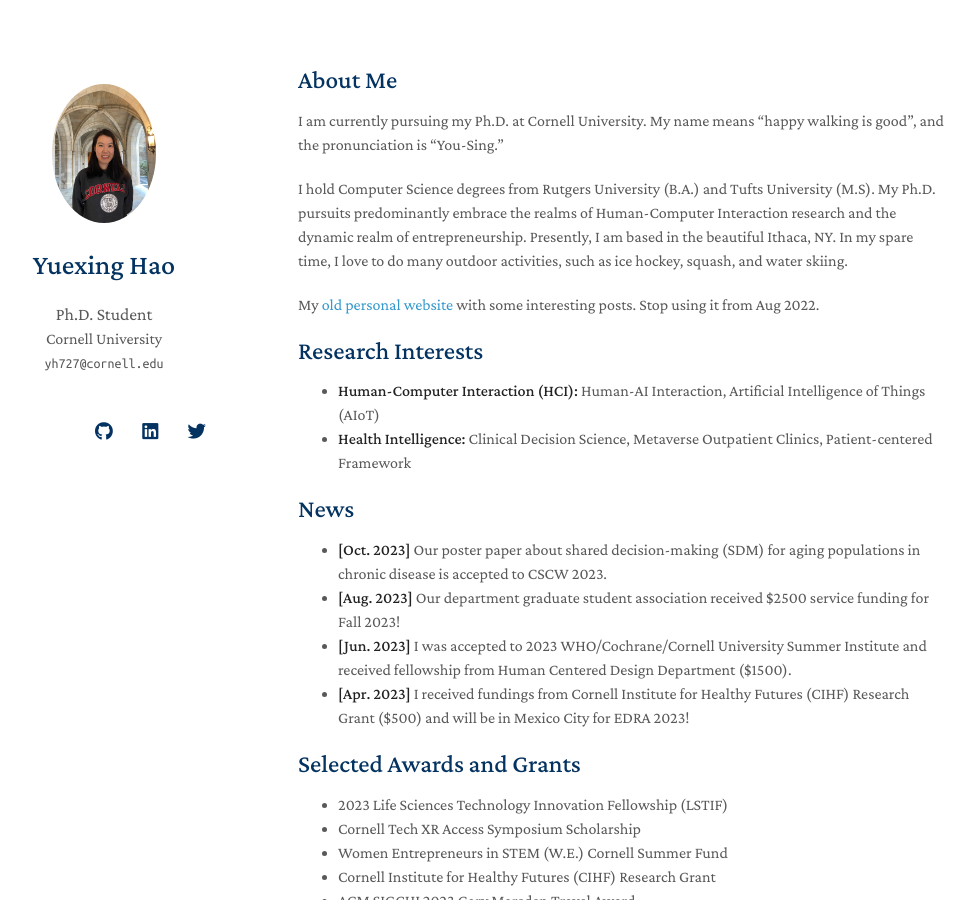
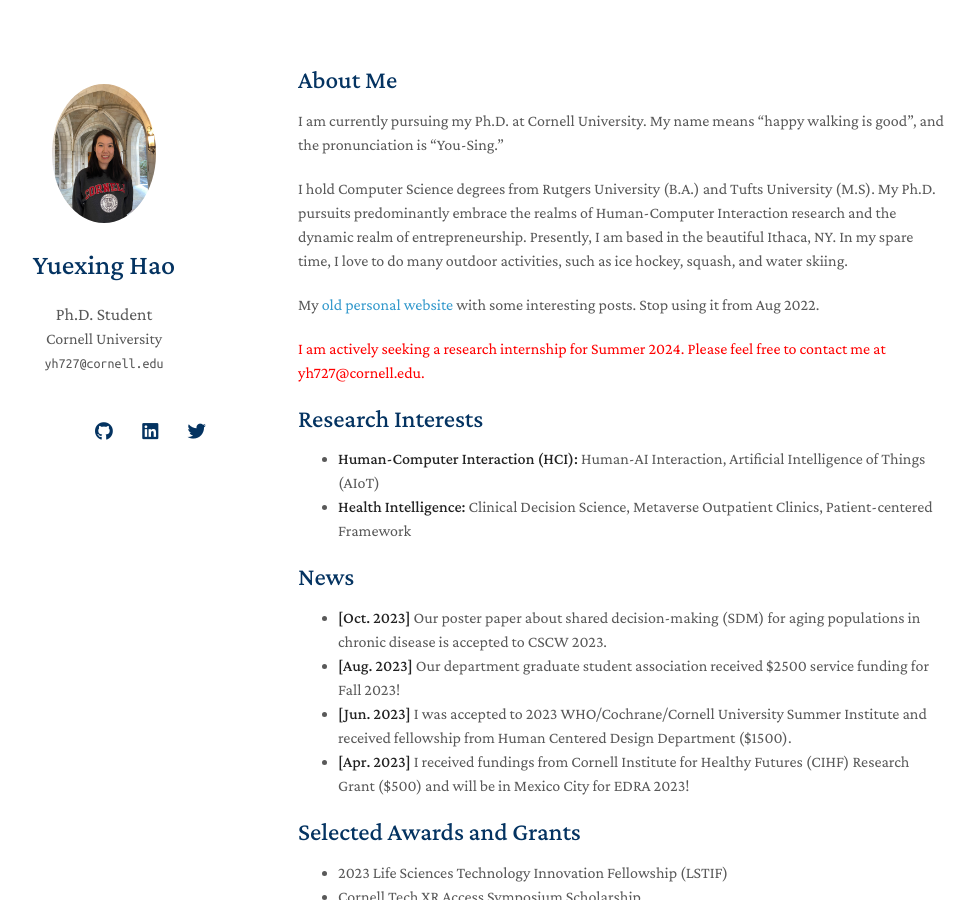
Before and after one commit to YuexingHao/Yuexing-Hao, a Jekyll site: the page built from index.md, in a window 1280 px wide and 900 px high. Shown: the whole window, without its empty margins (172-1146 px from the left). Built offline with Jekyll 4.4.1, drawn with Linux system fonts in a browser that asks for light colours; nearby versions of some CDN libraries; a style sheet for code colours, icons or effects is not loaded; our own code applies the rules of GitHub Pages for plain Markdown files.

Commit message:
Update index.md

```diff
--- a/index.md
+++ b/index.md
@@ -9,6 +9,8 @@ I am currently pursuing my Ph.D. at Cornell University. My name means "happy wal
 I hold Computer Science degrees from Rutgers University (B.A.) and Tufts University (M.S). My Ph.D. pursuits predominantly embrace the realms of Human-Computer Interaction research and the dynamic realm of entrepreneurship. Presently, I am based in the beautiful Ithaca, NY. In my spare time, I love to do many outdoor activities, such as ice hockey, squash, and water skiing.
 
 My [old personal website](https://1135100136.wixsite.com/yuexinghao) with some interesting posts. Stop using it from Aug 2022.
+
+<span style="color:red;">I am actively seeking a research internship for Summer 2024. Please feel free to contact me at yh727@cornell.edu. </span>
 
 ## Research Interests
 
```
